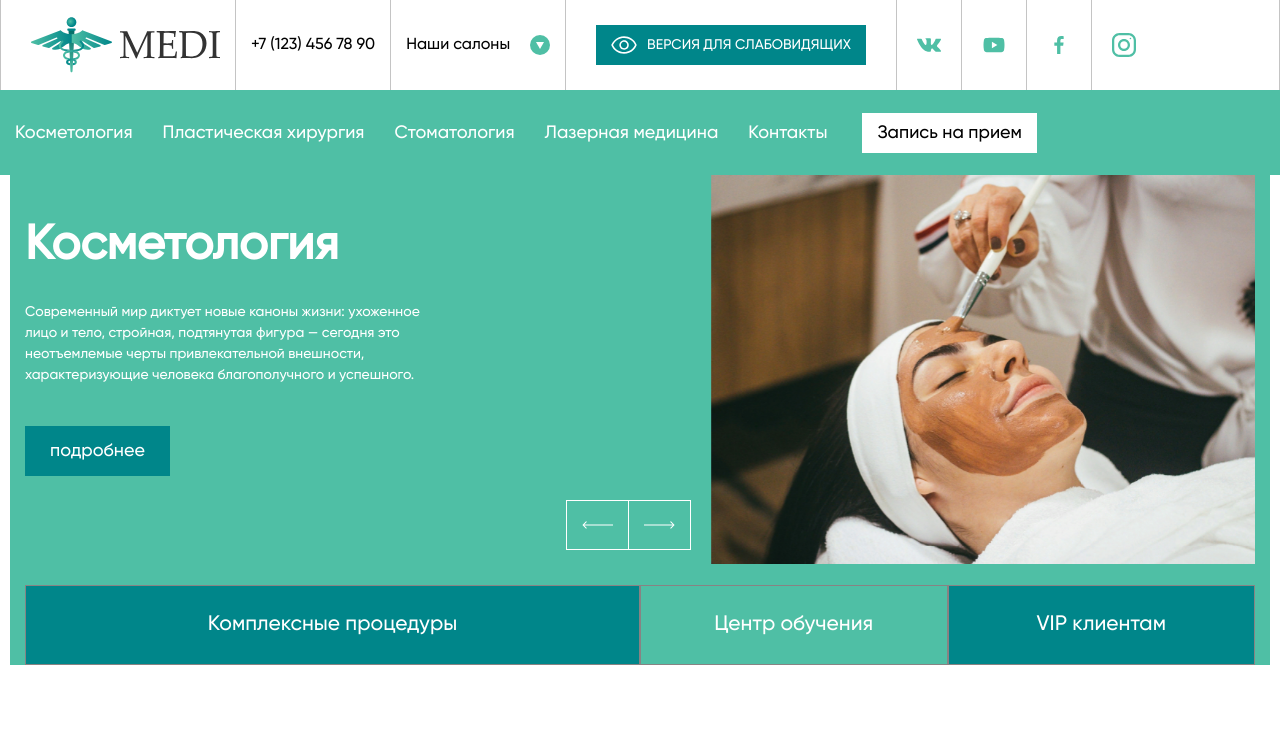
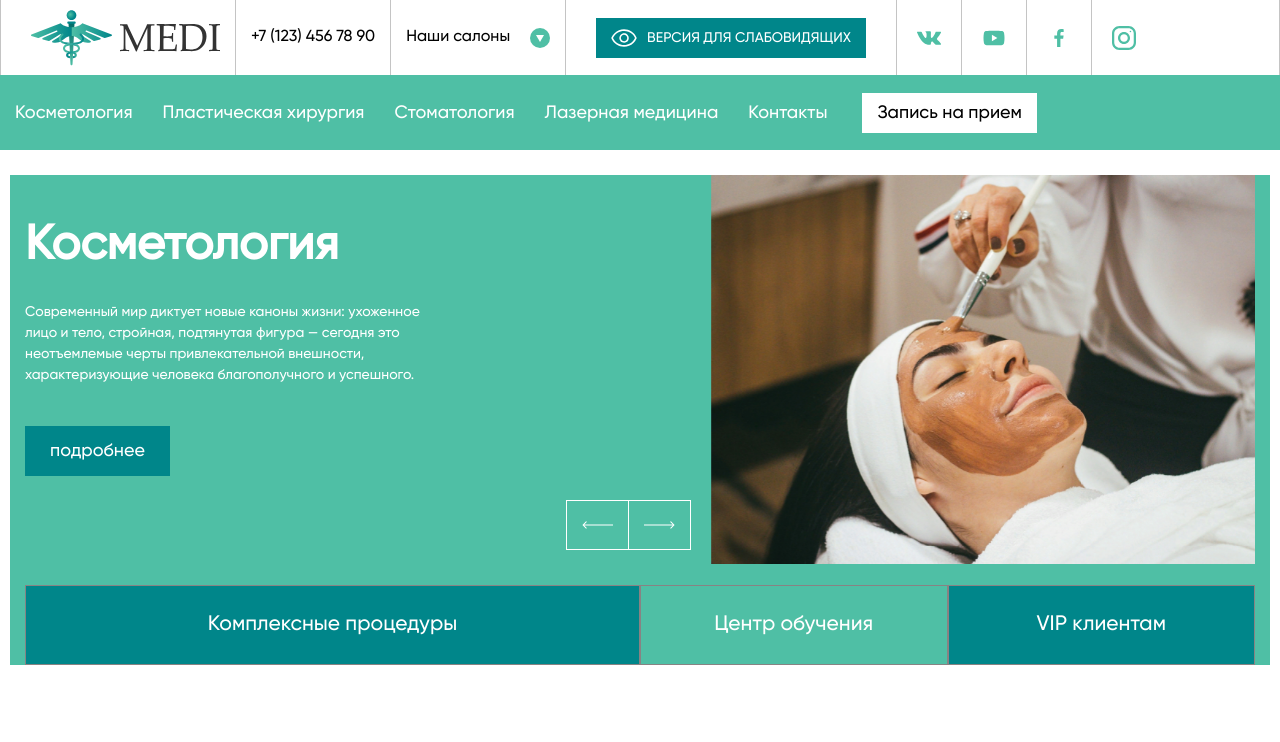
Before and after one commit to Serg-Malinovskij/MedicalSite, a plain HTML site: page index.html in a window 1280 px wide. Shown: the top 742 px of the page. Drawn offline with nearby package versions, Linux system fonts and the light colour scheme; files whose address does not match are found by name.

Commit message:
Update style.css

```diff
--- a/css/style.css
+++ b/css/style.css
@@ -400,7 +400,7 @@ body._lock {
   display: flex;
   align-items: center;
   justify-content: stretch;
-  height: 90px;
+  height: 75px;
   border-left: 1px solid #C4C4C4;
   border-right: 1px solid #C4C4C4;
 }
@@ -421,7 +421,7 @@ body._lock {
 .header-bottom__container {
   display: flex;
   align-items: center;
-  height: 85px;
+  height: 75px;
   gap: 95px;
 }
 @media (max-width: 1295px) {
```
